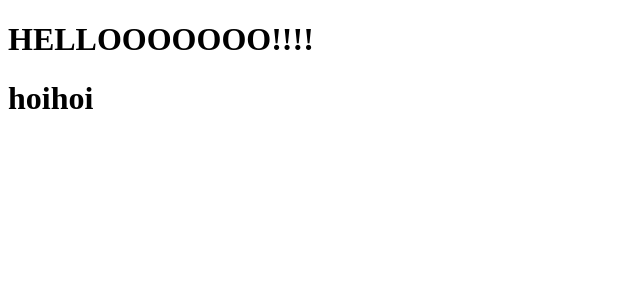
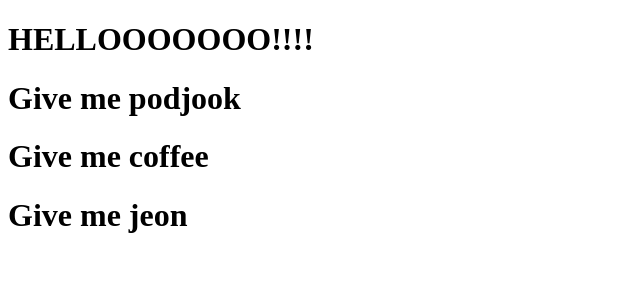
Before and after one commit to wakii/movie_app, a React (Create React App) app: page / in a window 1280 px wide. Shown: the top 300 px of the page, without its empty margins (0-640 px from the left). Built offline with nearby package versions, Linux system fonts and the light colour scheme.

Commit message:
resurable components with JSX + props

```diff
--- a/src/App.js
+++ b/src/App.js
@@ -1,20 +1,18 @@
 import React from "react";
 
-function Food(wow) {
-  console.log(wow);
-  return <h1>hoihoi</h1>;
+function Food({ fav }) {
+  return <h1>Give me {fav}</h1>;
 }
 
 function App() {
   return (
     <div className="App">
       <h1>HELLOOOOOOO!!!!</h1>
-      <Food fav="podjook" something />
+      <Food fav="podjook" />
+      <Food fav="coffee" />
+      <Food fav="jeon" />
     </div>
   );
 }
-//Food component에 podjook라는 을 부여한다.
-//react는 prop들을 Component의 인자로 접근할 수 있다.
-//prop들은 Component의 인자로 하나의 객체로 묶여 전달된다.
 
 export default App;
--- a/src/index.js
+++ b/src/index.js
@@ -3,9 +3,3 @@ import ReactDOM from "react-dom";
 import App from "./App";
 
 ReactDOM.render(<App />, document.getElementById("notRoot"));
-
-//  <App /> : component
-//  component : html을 반환하는 함수!!
-
-// react application은 한번에 하나의 component만 rendering 할 수 있다.
-// 따라서 모든 component들은 app component안에 넣어야한다.
```
Also changed, not shown: 1 other file (tests, documents, lock files or other folders).
